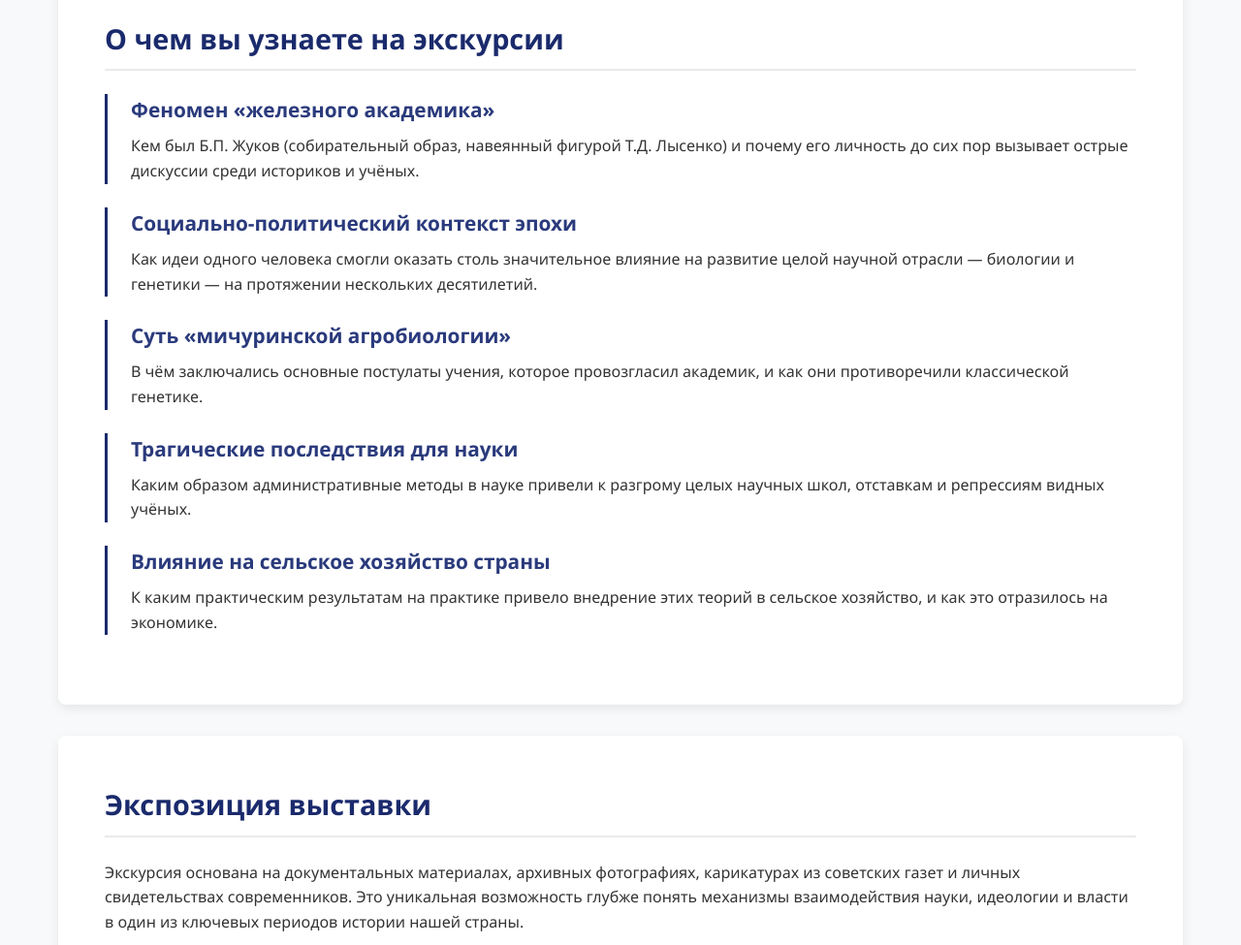
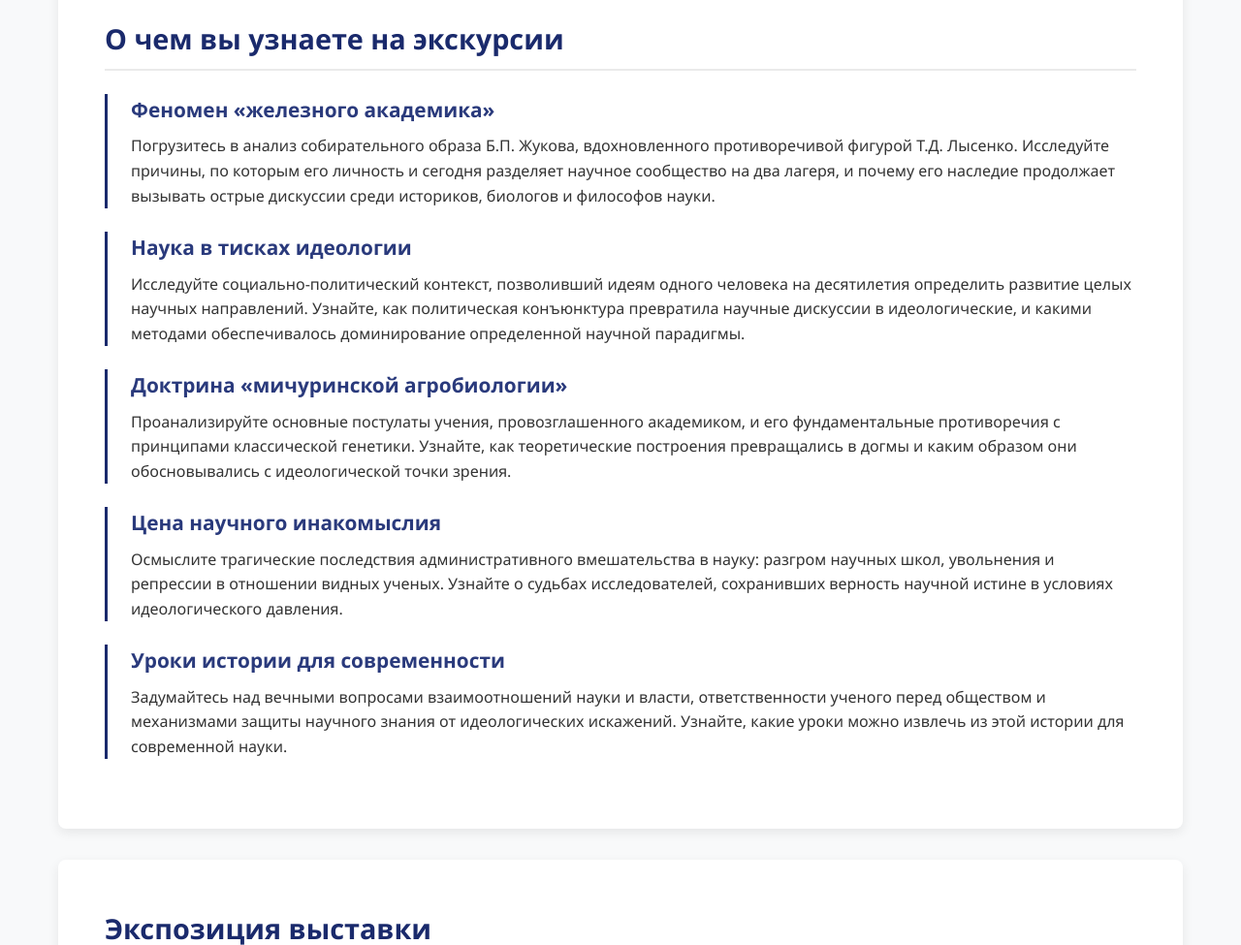
Before and after one commit to AntonioSniper/-, a plain HTML site: page index.html in a window 1280 px wide. Shown: the part 800-1775 px from the top of the page at 97% size. Drawn offline with Linux system fonts and the light colour scheme.

Commit message:
index.html

```diff
--- a/index.html
+++ b/index.html
@@ -291,30 +291,29 @@
             <ul class="info-points">
                 <li>
                     <h3>Феномен «железного академика»</h3>
-                    <p>Кем был Б.П. Жуков (собирательный образ, навеянный фигурой Т.Д. Лысенко) и почему его личность до сих пор вызывает острые дискуссии среди историков и учёных.</p>
+                    <p>Погрузитесь в анализ собирательного образа Б.П. Жукова, вдохновленного противоречивой фигурой Т.Д. Лысенко. Исследуйте причины, по которым его личность и сегодня разделяет научное сообщество на два лагеря, и почему его наследие продолжает вызывать острые дискуссии среди историков, биологов и философов науки.</p>
                 </li>
                 <li>
-                    <h3>Социально-политический контекст эпохи</h3>
-                    <p>Как идеи одного человека смогли оказать столь значительное влияние на развитие целой научной отрасли — биологии и генетики — на протяжении нескольких десятилетий.</p>
+                    <h3>Наука в тисках идеологии</h3>
+                    <p>Исследуйте социально-политический контекст, позволивший идеям одного человека на десятилетия определить развитие целых научных направлений. Узнайте, как политическая конъюнктура превратила научные дискуссии в идеологические, и какими методами обеспечивалось доминирование определенной научной парадигмы.</p>
                 </li>
                 <li>
-                    <h3>Суть «мичуринской агробиологии»</h3>
-                    <p>В чём заключались основные постулаты учения, которое провозгласил академик, и как они противоречили классической генетике.</p>
+                    <h3>Доктрина «мичуринской агробиологии»</h3>
+                    <p>Проанализируйте основные постулаты учения, провозглашенного академиком, и его фундаментальные противоречия с принципами классической генетики. Узнайте, как теоретические построения превращались в догмы и каким образом они обосновывались с идеологической точки зрения.</p>
                 </li>
                 <li>
-                    <h3>Трагические последствия для науки</h3>
-                    <p>Каким образом административные методы в науке привели к разгрому целых научных школ, отставкам и репрессиям видных учёных.</p>
+                    <h3>Цена научного инакомыслия</h3>
+                    <p>Осмыслите трагические последствия административного вмешательства в науку: разгром научных школ, увольнения и репрессии в отношении видных ученых. Узнайте о судьбах исследователей, сохранивших верность научной истине в условиях идеологического давления.</p>
                 </li>
                 <li>
-                    <h3>Влияние на сельское хозяйство страны</h3>
-                    <p>К каким практическим результатам на практике привело внедрение этих теорий в сельское хозяйство, и как это отразилось на экономике.</p>
+                    <h3>Уроки истории для современности</h3>
+                    <p>Задумайтесь над вечными вопросами взаимоотношений науки и власти, ответственности ученого перед обществом и механизмами защиты научного знания от идеологических искажений. Узнайте, какие уроки можно извлечь из этой истории для современной науки.</p>
                 </li>
             </ul>
         </section>
 
         <section class="content-section">
             <h2 class="section-title">Экспозиция выставки</h2>
-            <p>Экскурсия основана на документальных материалах, архивных фотографиях, карикатурах из советских газет и личных свидетельствах современников. Это уникальная возможность глубже понять механизмы взаимодействия науки, идеологии и власти в один из ключевых периодов истории нашей страны.</p>
 
             <div class="gallery">
                 <div class="gallery-item">
@@ -365,7 +364,7 @@
                 </div>
             </div>
             <div class="copyright">
-                <p>&copy; 2023 МАУК «Культурно-эстетический центр». Все права защищены.</p>
+                <p>&copy; 2025 МАУК «Культурно-эстетический центр». Все права защищены.</p>
             </div>
         </div>
     </footer>
```
